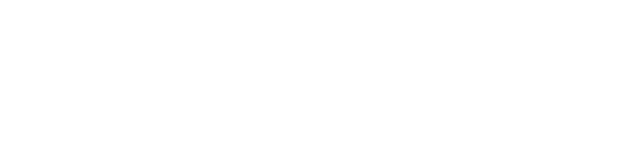
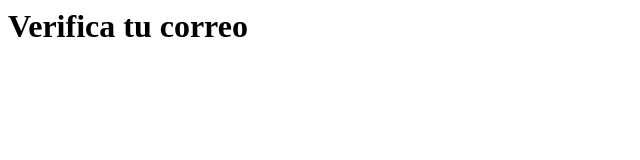
Before and after one commit to valenciaad/SistemaDeGestionDeBlogs, a plain HTML site: page verificarCorreo.html in a window 1280 px wide. Shown: the whole page, without its empty margins (0-640 px from the left). Drawn offline with Linux system fonts and the light colour scheme.

Commit message:
Commit inicial

```diff
--- a/verificarCorreo.html
+++ b/verificarCorreo.html
@@ -4,5 +4,5 @@
     <title>Verifica tu correo</title>
 </head>
 <body>
-
+<h1>Verifica tu correo</h1>
 </body>
```
